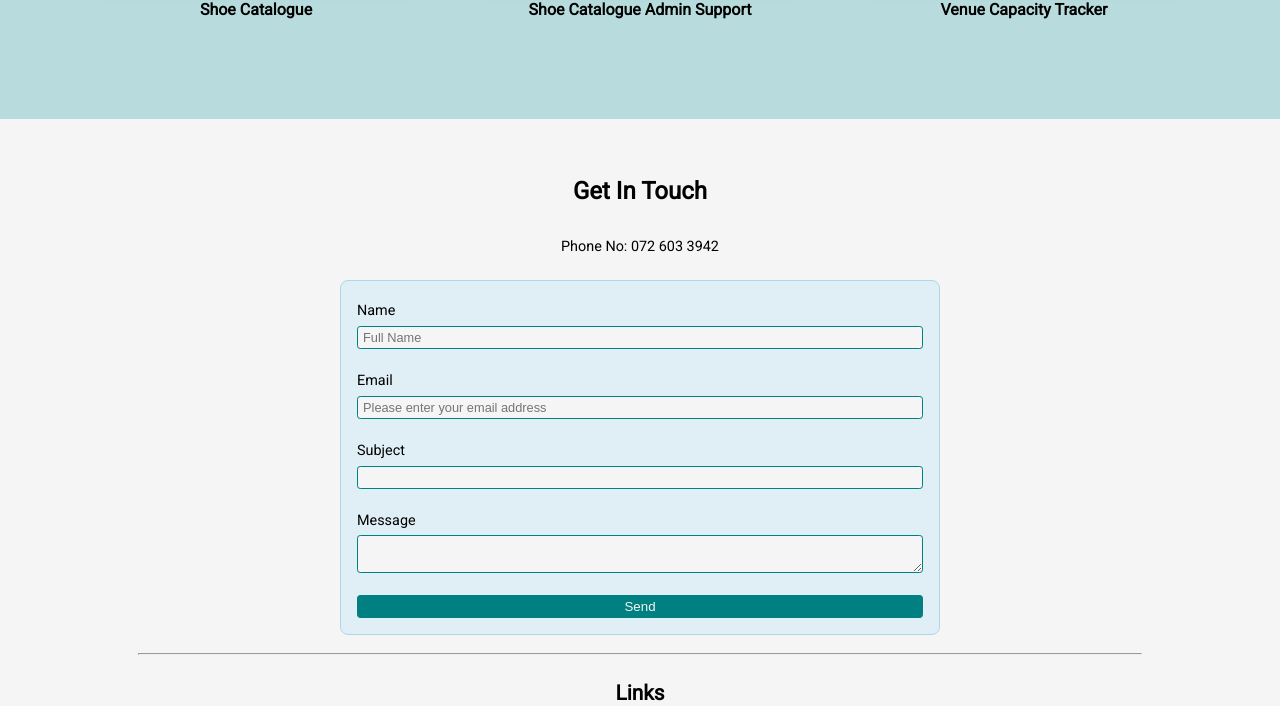
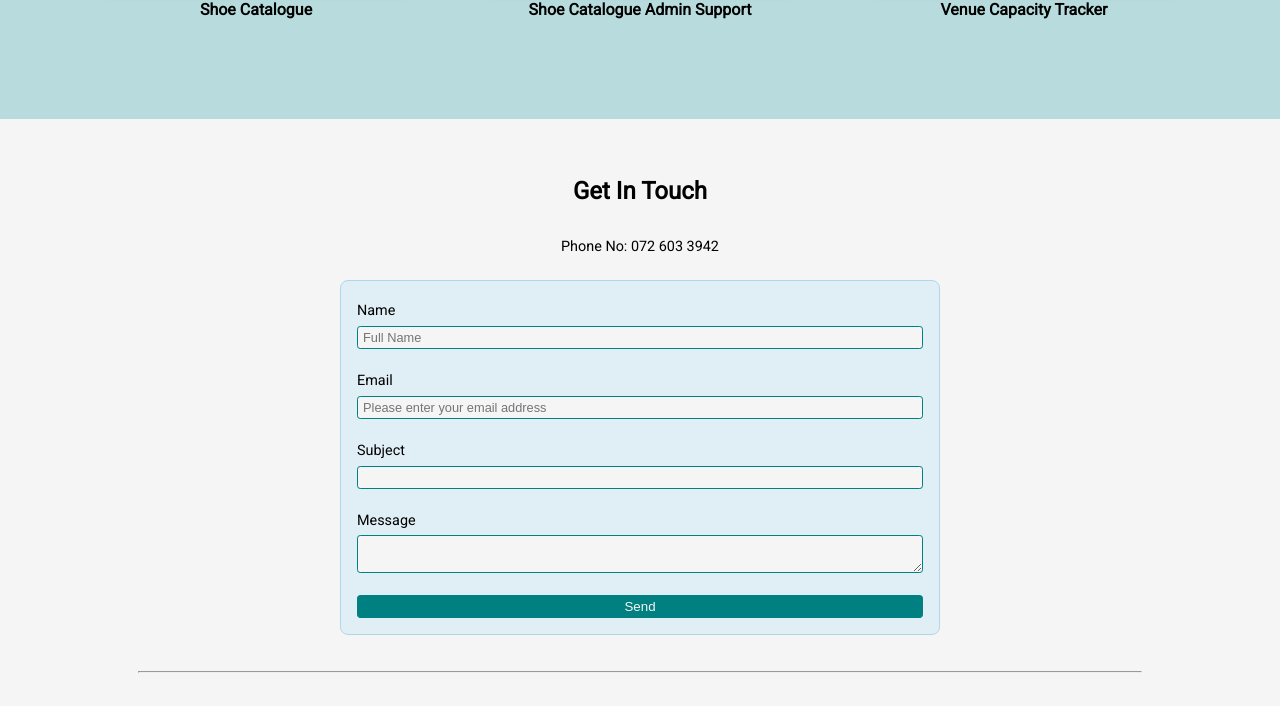
Before and after one commit to MiguelLouisLeRoux/My_Portfolio, a plain HTML site: page index.html in a window 1280 px wide. Shown: the part 2195-2901 px from the top of the page. Drawn offline with Linux system fonts and the light colour scheme.

Commit message:
completed layout

```diff
--- a/index.html
+++ b/index.html
@@ -222,9 +222,9 @@
         </form>
         <br>
         <div class="links">
+            <br>
             <hr>
             <br>
-            <h3>Links</h3>
             <br>
             <div class="links">
                 <a target="_blank" href="https://github.com/MiguelLouisLeRoux" ><i class="fab fa-github"></i></a>
```
